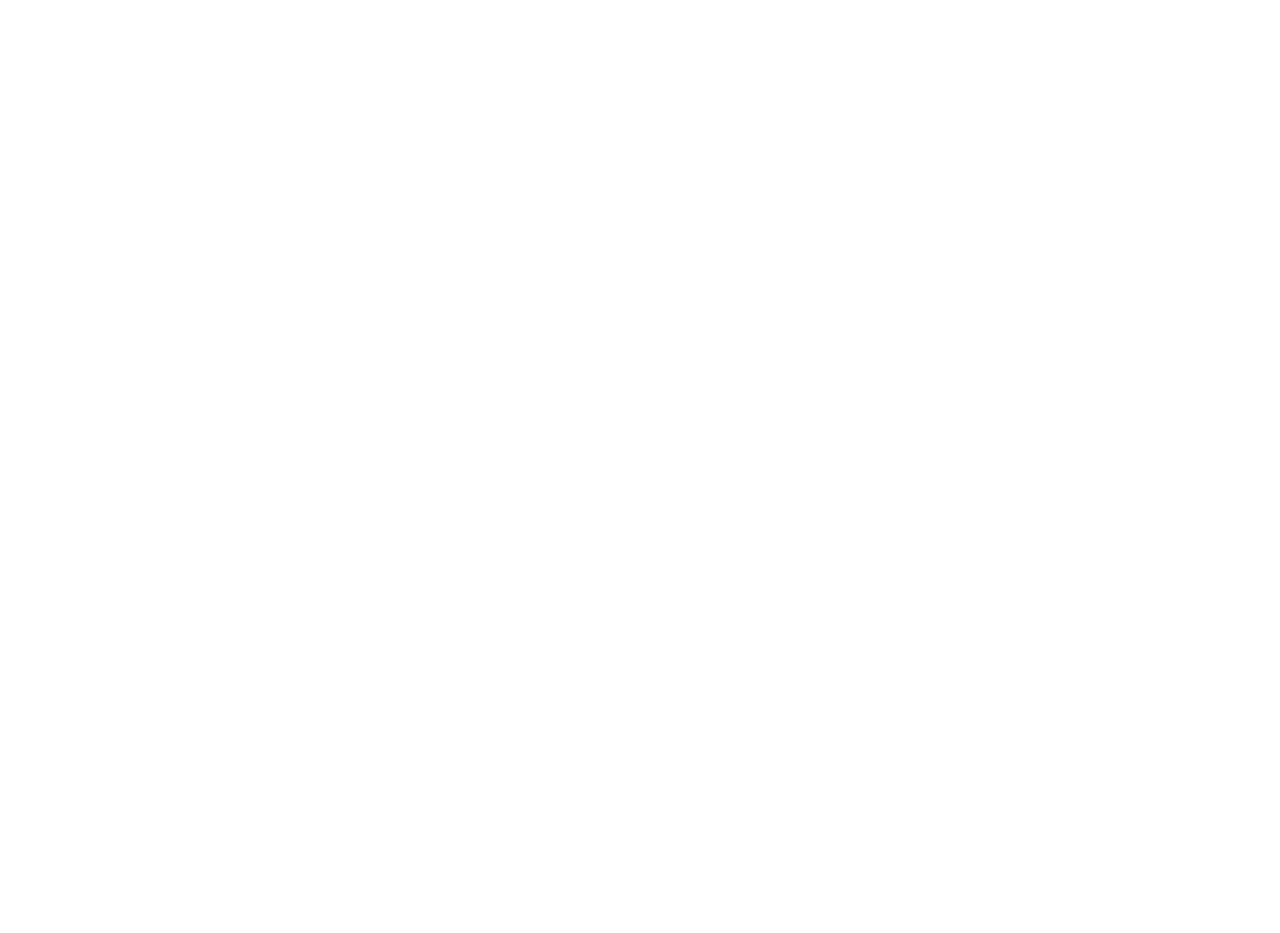
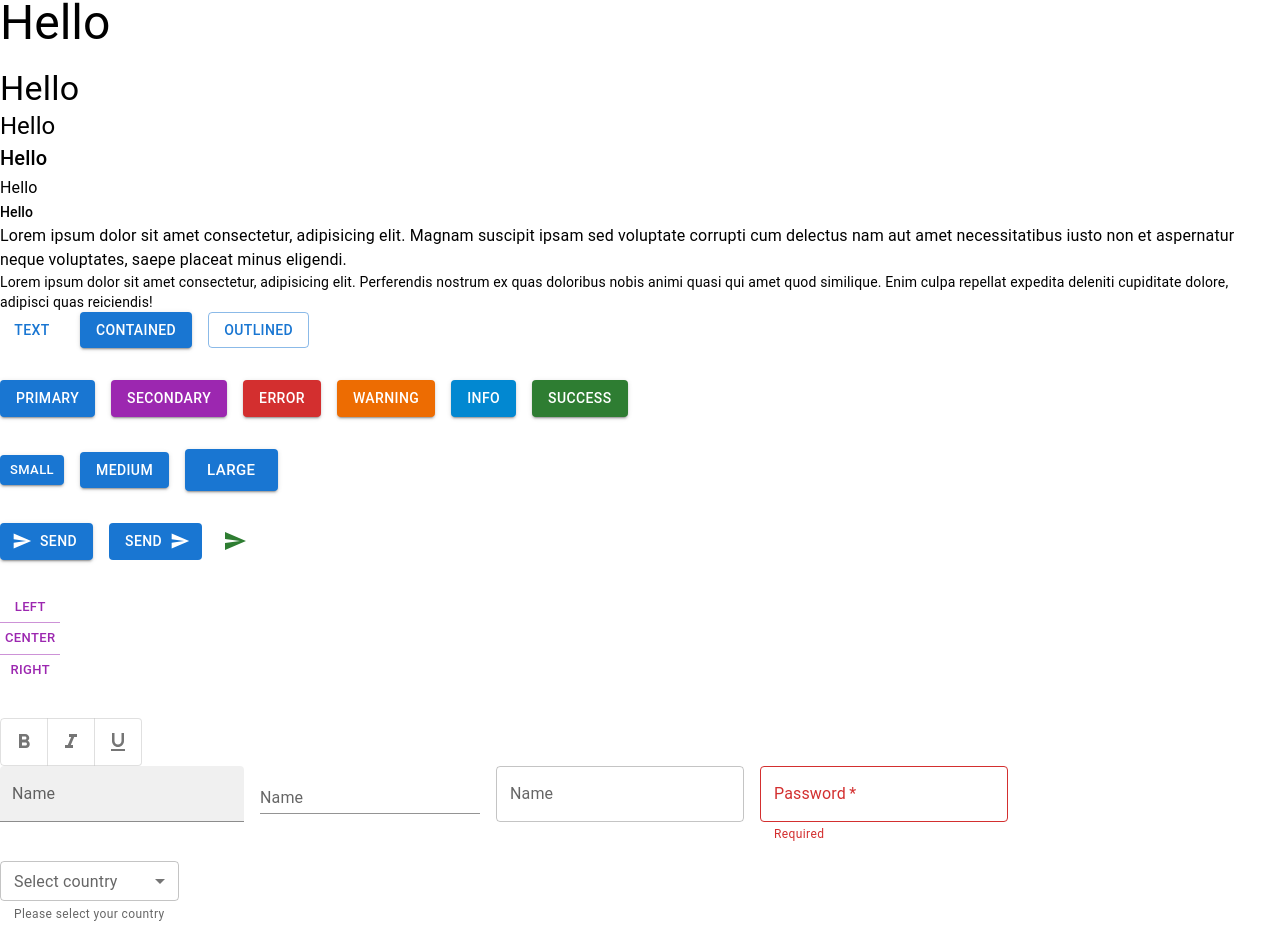
Before and after one commit to pandeytanish/React-MUI, a React (Create React App) app: page / in a window 1280 px wide. Shown: the part 189-1122 px from the top of the page. Before the commit the page ends 800 px from the top, so only its background shows below. Built offline with nearby package versions, Linux system fonts and the light colour scheme.

Commit message:
MATERIAL UI COMPOENTS

```diff
--- a/src/App.js
+++ b/src/App.js
@@ -1,17 +1,19 @@
 
 import './App.css';
+import MUITypography from './Components/MUITypography';
 import MUIButton from './Components/MUIButton';
 import MUIDate from './Components/MUIDate';
 import MUITextField from './Components/MUITextField';
-// import MUITypography from './Components/MUITypography';
+import MUISelect from './Components/MUISelect';
 
 function App() {
   return (
    <>
-{/* <MUITypography/> */}
-{/* <MUIButton/> */}
-{/* <MUIDate/> */}
+<MUITypography/>
+<MUIButton/>
+<MUIDate/>
 <MUITextField/>
+<MUISelect/>
 
    </>
   );
--- /dev/null
+++ b/src/Components/MUISelect.jsx
@@ -0,0 +1,40 @@
+import React from 'react'
+import { Box, MenuItem, TextField } from '@mui/material'
+import { useState } from 'react'
+
+function MUISelect() {
+    const [countries, setCountries] = useState([]);
+    console.log(countries)
+
+    const handleChange = (event) => {
+        const value = event.target.value;
+        setCountries(typeof value === 'string' ? value.split(',') : value);
+      };
+  return (
+    <>
+    <Box width= '300px'>
+    <TextField
+        margin='normal'
+        label="Select country"
+        select
+        SelectProps={{
+          multiple: true,
+        }}
+        size="small"
+        color="secondary"
+        helperText="Please select your country"
+        value={countries}
+        onChange={handleChange}
+      >
+        <MenuItem value="IN">India</MenuItem>
+        <MenuItem value="US">USA</MenuItem>
+        <MenuItem value="AU">Australia</MenuItem>
+        <MenuItem value="FR">France</MenuItem>
+        <MenuItem value="SA">South Africa</MenuItem>
+      </TextField>
+    </Box>
+    </>
+  )
+}
+
+export default MUISelect
```
